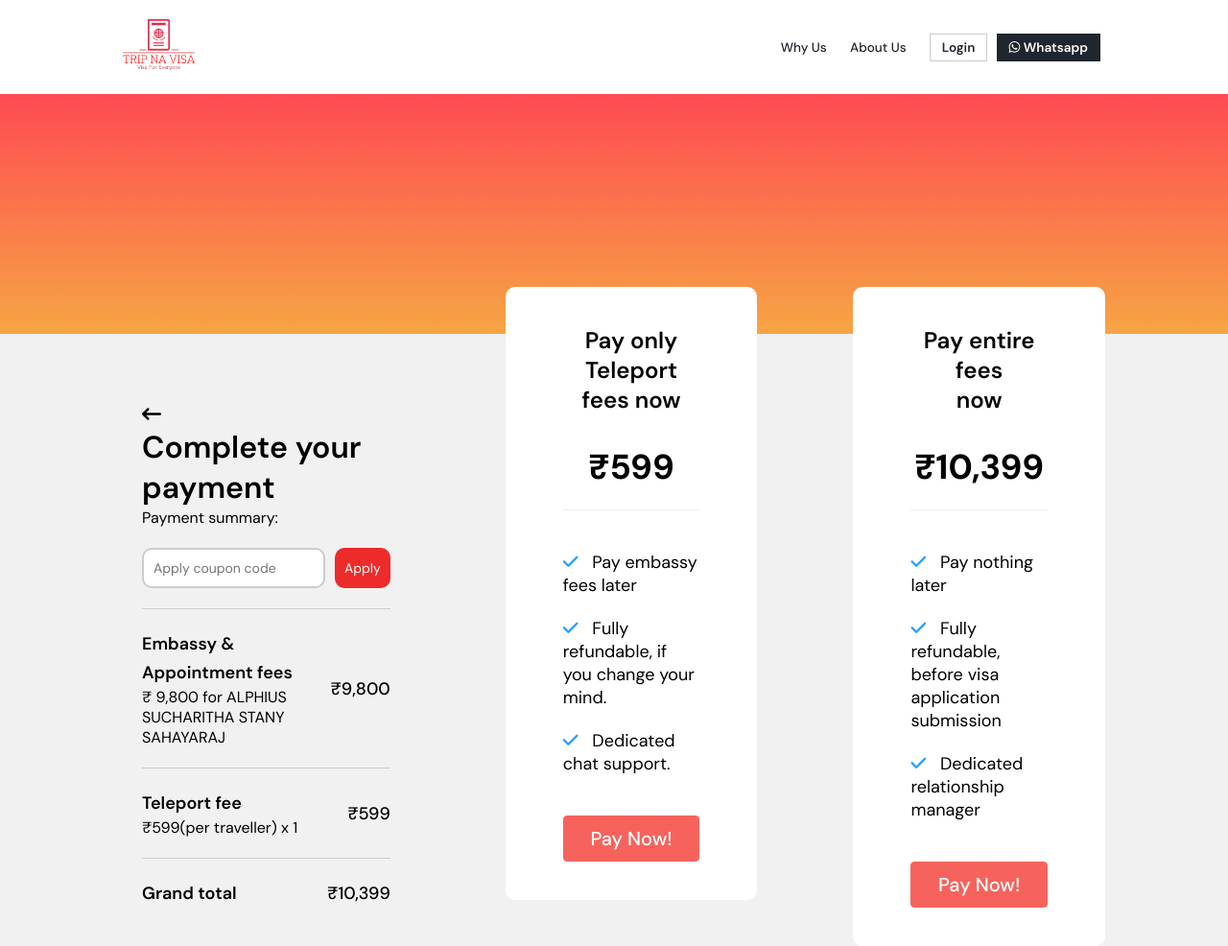
After one commit to innovativeroh/tripnaholidays, a PHP site: page /payment.php in a window 1280 px wide. The commit adds this page. Shown: the whole page at 96% size. Run offline with PHP 8.4, Linux system fonts and the light colour scheme; some libraries are stand-ins or nearby versions; some web fonts are replaced.

Commit message:
Frontend Has Been Completed

```diff
--- /dev/null
+++ b/payment.php
@@ -0,0 +1,109 @@
+<!DOCTYPE html>
+<html lang="en">
+
+<head>
+    <?php include_once("./core/header.php"); ?>
+    <meta charset="UTF-8">
+    <meta name="viewport" content="width=device-width, initial-scale=1.0">
+    <title>Get your tourist visa, quick and easy | Tripnaholidays</title>
+</head>
+
+<body style='background: #f1f1f1;'>
+    <div class='halfBack'>
+        <br>
+        <div id='wrapper' style='margin-top: 180px;'>
+            <div class='paymentFlexContainer'>
+                <div id='flexBox' style='flex: 1;'>
+                    <div style='margin-top: 100px; padding: 20px;'>
+                        <button><i class="fa-solid fa-arrow-left-long"></i></button><br>
+                        <h1 style='font-weight: 600;'>Complete your<br>payment</h1>
+                        <span>Payment summary:</span>
+                        <br><br>
+                        <form action='#' method='POST' style='display: flex; gap: 10px;'>
+                            <input type='text' name='code' placeholder='Apply coupon code' style='flex: 1;'
+                                class='couponCodeInput'>
+                            <button type='submit'>Apply</button>
+                        </form><br>
+                        <hr style='height: 1px; border: 0 none; background: #ccc;'>
+                        <br>
+                        <div class='calcFlexContainer'>
+                            <div id='flexBox'>
+                                <p style='font-weight: 600; font-size: 18px; line-height: 30px;'>Embassy & Appointment
+                                    fees</p>
+                                <p>₹ 9,800 for ALPHIUS<br>SUCHARITHA STANY SAHAYARAJ</p>
+                            </div>
+                            <div id='flexBox'>
+                                <p style='text-align: right; font-size: 18px; font-weight: 500;'>₹9,800</p>
+                            </div>
+                        </div>
+                        <br>
+                        <hr style='height: 1px; border: 0 none; background: #ccc;'>
+                        <br>
+                        <div class='calcFlexContainer'>
+                            <div id='flexBox'>
+                                <p style='font-weight: 600; font-size: 18px; line-height: 30px;'>Teleport fee</p>
+                                <p>₹599(per traveller) x 1</p>
+                            </div>
+                            <div id='flexBox'>
+                                <p style='text-align: right; font-size: 18px; font-weight: 500;'>₹599</p>
+                            </div>
+                        </div>
+                        <br>
+                        <hr style='height: 1px; border: 0 none; background: #ccc;'>
+                        <br>
+                        <div class='calcFlexContainer'>
+                            <div id='flexBox'>
+                                <p style='font-weight: 600; font-size: 18px; line-height: 30px;'>Grand total</p>
+                            </div>
+                            <div id='flexBox'>
+                                <p style='text-align: right; font-size: 18px; font-weight: 500;'>₹10,399</p>
+                            </div>
+                        </div>
+                    </div>
+                </div>
+                <div id='flexBox' style='flex: 1;'>
+                    <div class='cardStack'>
+                        <center>
+                            <form action='#' method="POST" >
+                            <h2 style='font-weight: 600;'>Pay only Teleport<br>fees now<h2>
+                                    <br><h1 style='font-size: 36px;'>₹599</h1><br>
+                                    <hr style='background: #eee; height: 1px; border: 0 none;'>
+                                </center>
+                                    <br><br>
+                                    <p style='font-size: 18px;'><i class="fa-solid fa-check" style='padding-right: 10px; color: #279EFF;'></i> Pay embassy fees later</p>
+<br>
+
+                                    <p style='font-size: 18px;'><i class="fa-solid fa-check" style='padding-right: 10px; color: #279EFF;'></i> Fully refundable, if you change your mind.</p>
+<br>
+                                    <p style='font-size: 18px;'><i class="fa-solid fa-check" style='padding-right: 10px; color: #279EFF;'></i> Dedicated chat support.</p>
+                                    <br><br>
+                                    <button type='Submit'>Pay Now!</button>
+</form>
+                    </div>
+                </div>
+                <div id='flexBox' style='flex: 1;'>
+                <div class='cardStack'>
+                        <center>
+                            <form action='#' method="POST" >
+                            <h2 style='font-weight: 600;'>Pay entire fees<br>now<h2>
+                                    <br><h1 style='font-size: 36px;'>₹10,399</h1><br>
+                                    <hr style='background: #eee; height: 1px; border: 0 none;'>
+                                </center>
+                                    <br><br>
+                                    <p style='font-size: 18px;'><i class="fa-solid fa-check" style='padding-right: 10px; color: #279EFF;'></i> Pay nothing later</p>
+<br>
+
+                                    <p style='font-size: 18px;'><i class="fa-solid fa-check" style='padding-right: 10px; color: #279EFF;'></i> Fully refundable, before visa application submission</p>
+<br>
+                                    <p style='font-size: 18px;'><i class="fa-solid fa-check" style='padding-right: 10px; color: #279EFF;'></i> Dedicated relationship manager</p>
+                                    <br><br>
+                                    <button type='Submit'>Pay Now!</button>
+</form>
+                    </div>
+                </div>
+            </div>
+        </div>
+    </div>
+    <?php include_once("./core/footer.php"); ?>
+</body>
+<html>
--- a/resource/css/main.css
+++ b/resource/css/main.css
@@ -365,3 +365,52 @@ header {
     font-size: 16px;
     transition: all ease 300ms;
 }
+.paymentFlexContainer {
+    display: flex;
+    flex-direction: row;
+    gap: 100px;
+}
+.paymentFlexContainer #flexBox button {
+    background: transparent;
+    font-size: 20px;
+    border: 0 none;
+}
+.paymentFlexContainer #flexBox form .couponCodeInput {
+    padding: 10px;
+    border: 2px solid var(--color-gray);
+    font-size: 14px;
+    outline: none;
+    border-radius: 10px;
+}
+.paymentFlexContainer #flexBox form button {
+    padding: 10px;
+    font-size: 14px;
+    background: var(--color-primary);
+    color: var(--color-white);
+    font-size: 14px;
+    border-radius: 10px;
+}
+.calcFlexContainer {
+    display: flex;
+    justify-content: space-between;
+    align-items: center;
+}
+.cardStack {
+    background: var(--color-white);
+    border-radius: 10px;
+    padding: 40px 60px;
+}
+.cardStack button {
+    padding: 10px;
+    width: 100%;
+    border-radius: 4px;
+    border: 1px solid #F6635C !important;
+    background: #F6635C !important;
+    font-weight: 500;
+    color: #fff;
+    font-size: 16px;
+    transition: all ease 300ms;
+}
+.cardStack button:hover {
+    background: #111 !important;
+}
```
Also changed, not shown: application.php (+51 -24 lines).
